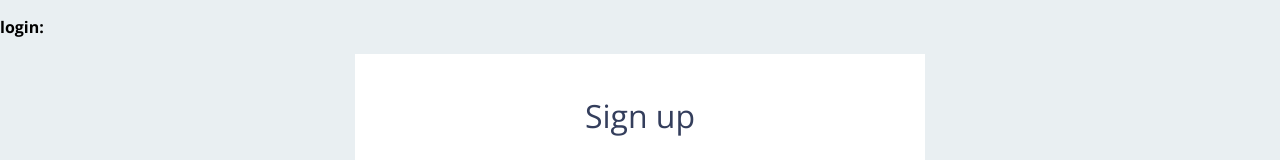
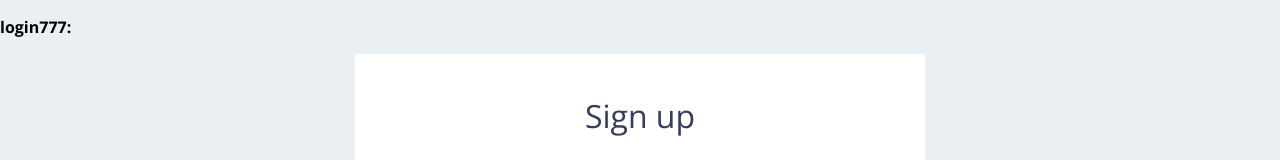
Before and after one commit to ValeriiSergheiev/xim_vue_test, a Vue app: page / in a window 1280 px wide. Shown: the top 160 px of the page. Built offline with nearby package versions, Linux system fonts and the light colour scheme; the HTML template or start-up script is replaced by a standard one.

Commit message:
test commit

```diff
--- a/src/components/RegistrationForm.vue
+++ b/src/components/RegistrationForm.vue
@@ -1,7 +1,7 @@
 <template>
   <div>
     <div class="user-card-block">
-      <p>login: {{ formLogin }}</p>
+      <p>login777: {{ formLogin }}</p>
     </div>
 
     <div class="sign-up-block">
```
Also changed, not shown: package.json (line endings or trailing spaces), 1 other file (tests, documents, lock files or other folders).
